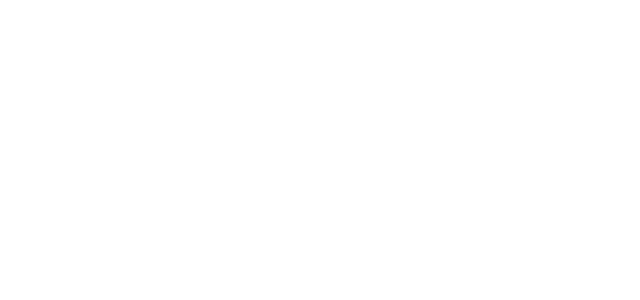
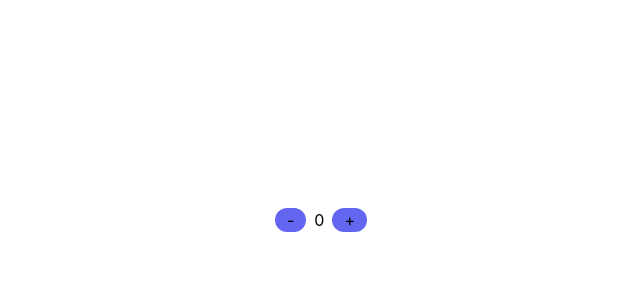
Before and after one commit to JurayevJovohir/React, a React (Create React App) app: page / in a window 1280 px wide. Shown: the top 300 px of the page, without its empty margins (319-959 px from the left). Built offline with nearby package versions, Linux system fonts and the light colour scheme.

Commit message:
Add counter in 2-dars

```diff
--- a/src/App.jsx
+++ b/src/App.jsx
@@ -1,11 +1,26 @@
+import { useState } from 'react';
 import './index.scss'
 
 function App() {
+  const [counter, setCounter] = useState(0);
+
+  const increaseHandler = () => {
+    setCounter(counter + 1);
+  };
+
+  const decreaseHandler = () => {
+    setCounter(counter - 1);
+
+  };
+
+   console.log("App");
   return (
-      <div>
-        <h2></h2>
-      </div>
-      );
+    <div className='flex justify-center items-center p-52'>
+      <button onClick={decreaseHandler} className='rounded-full bg-indigo-500 px-3'>-</button>
+      <h2 className='mx-2'>{counter}</h2>
+      <button onClick={increaseHandler} className='rounded-full bg-indigo-500 px-3'>+</button>
+    </div>
+  );
 }
 
-      export default App;
+export default App;
```
